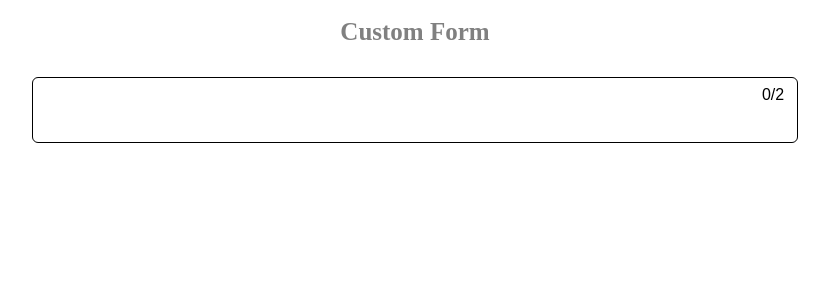
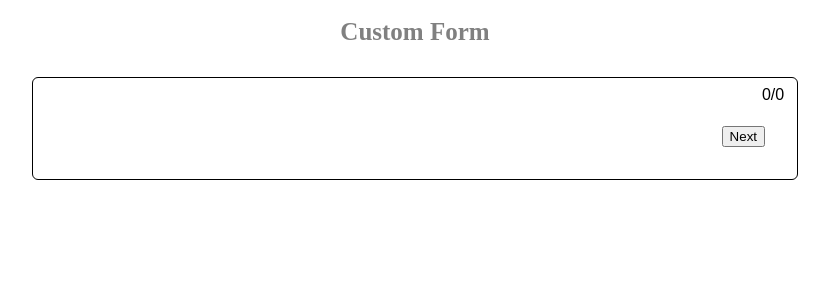
Before and after one commit to tonmoy3673/Custom-Form, a React (Vite) app: page / in a window 1280 px wide. Shown: the top 300 px of the page, without its empty margins (225-1054 px from the left). Built offline with nearby package versions, Linux system fonts and the light colour scheme.

Commit message:
:art: design the buttons

```diff
--- a/src/App.tsx
+++ b/src/App.tsx
@@ -1,4 +1,7 @@
+import useCustomForm from "./hooks/useCustomForm";
+
 function App() {
+  const {steps,step,currentStepIndex} = useCustomForm([])
   return (
     <>
       <main
@@ -38,7 +41,24 @@ function App() {
           <form>
             {/* =========== display step ===== */}
             <div style={{ position: "absolute", top: ".5rem", right: ".8rem" }}>
-              0/2
+              {currentStepIndex}/{steps.length}
+            </div>
+            {/* ========== form Content ====== */}
+            <div>
+              {step}
+            </div>
+            {/* ========= step buttons container ========= */}
+            <div style={{
+              marginTop:"1rem",
+              display:"flex",
+              gap:".5rem",
+              justifyContent:"flex-end"
+            }}>
+              {/* ======== buttons ======= */}
+              {
+                currentStepIndex !== 0 && <button >Back</button>
+              }
+              <button>Next</button>
             </div>
           </form>
         </div>
--- a/src/hooks/useCustomForm.tsx
+++ b/src/hooks/useCustomForm.tsx
@@ -29,6 +29,7 @@ const goTo =(index:StepType):void=>{
             currentStepIndex,
             step: steps[currentStepIndex],
             next,
+            steps,
             back,
             goTo
         }
```
